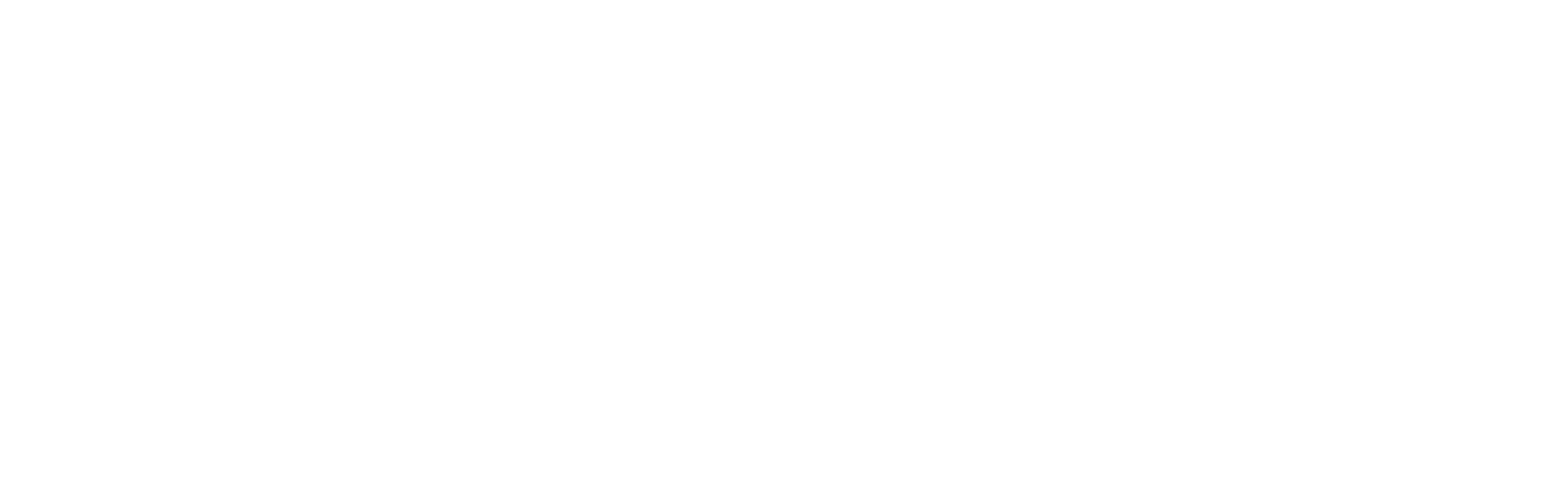
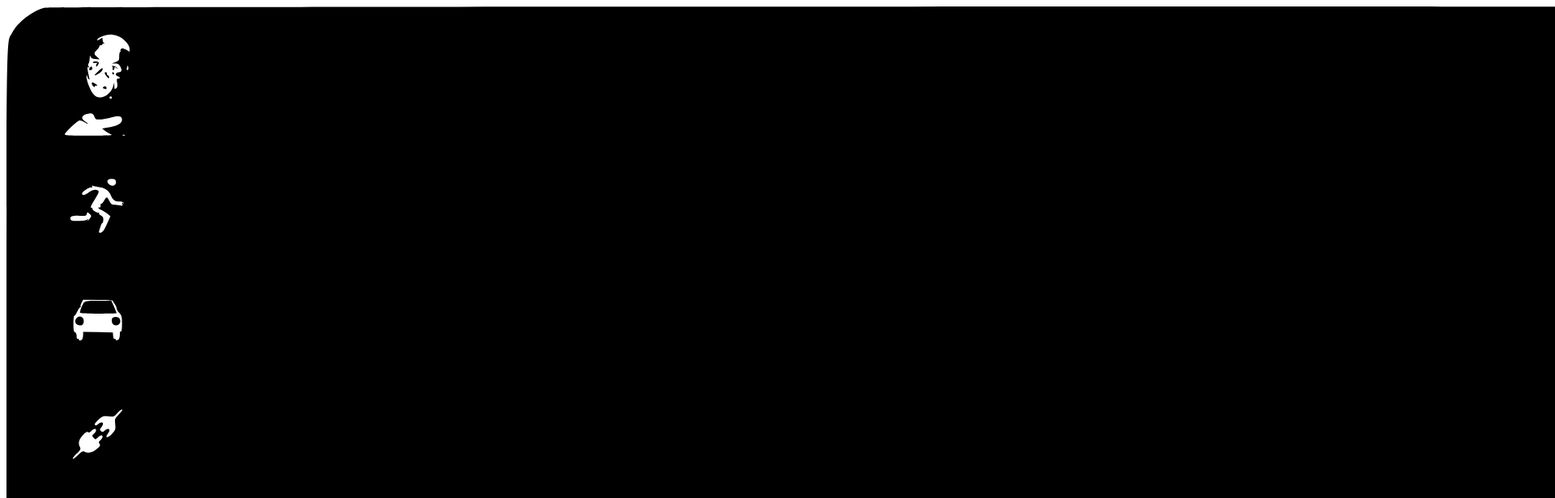
Before and after one commit to Levizada/idk, a plain HTML site: page index.html in a window 1280 px wide. Shown: the top 616 px of the page at 81% size, 1920 px wide, since content can reach past the window. Drawn offline with Linux system fonts and the light colour scheme.

Commit message:
Update index.html

```diff
--- a/index.html
+++ b/index.html
@@ -6,6 +6,6 @@
     <title>SVG Display</title>
 </head>
 <body>
-    <img src="26518.svg" alt="26518.svg">
+    <img src="niggamenu.svg" alt="niggamenu.svg">
 </body>
 </html>
```
